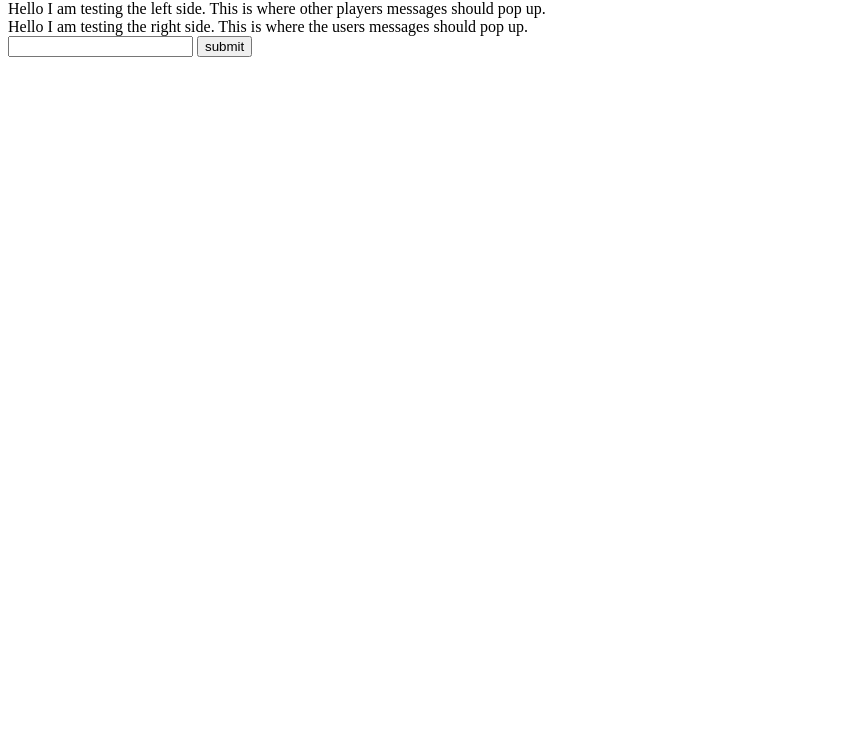
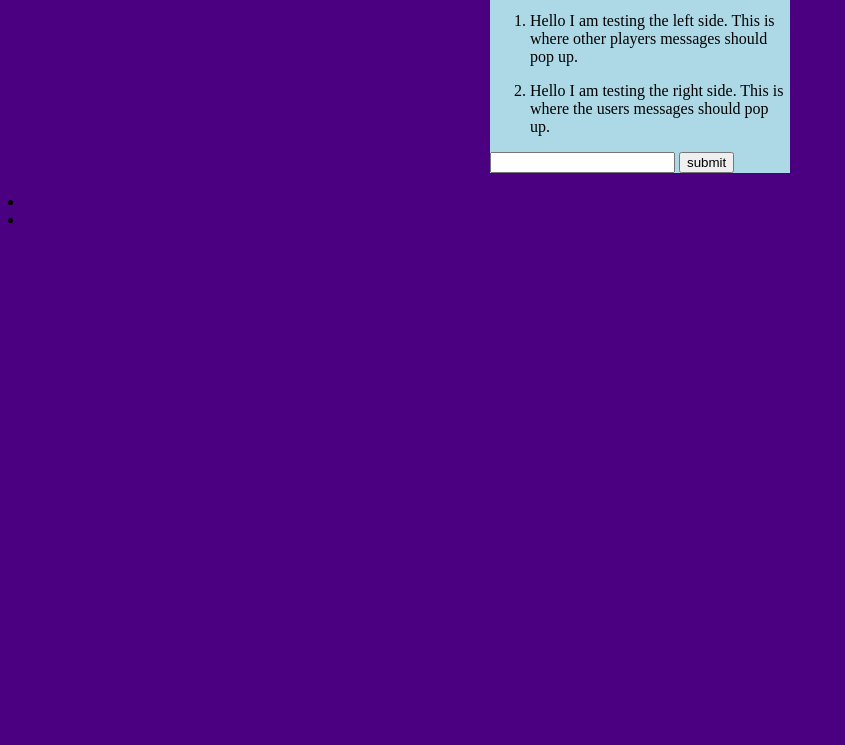
Before and after one commit to juderoque/ubiquitous-octo-waddle, a website: page chat-dev/chat.html in a window 1280 px wide. Shown: the part 55-800 px from the top of the page, without its empty margins (0-845 px from the left). Drawn offline with Linux system fonts and the light colour scheme.

Commit message:
html and css for chatbox

```diff
--- /dev/null
+++ b/chat-dev/chat.css
@@ -0,0 +1,22 @@
+html {
+  box-sizing:
+  font-family: arial;
+  background-color: indigo;
+
+}
+
+/*chat container*/
+.chat-box {
+  margin-right: 25%;
+  margin-bottom: 25%;
+  width: 300px;
+  margin: 20px auto;
+
+
+}
+
+.header {
+  background-color: lightblue;
+
+
+}
--- a/chat-dev/chat.html
+++ b/chat-dev/chat.html
@@ -1,30 +1,52 @@
 <!--html interface for chat-->
 <!--link css to html-->
+<!DOCTYPE html>
+<head>
+  <!--put css link here-->
+  <link rel = "stylesheet" type = "text/css" href = "chat.css" />
+
+  </head>
+<body>
+
+  <section class="chat-box">
+  <div class="header">
+    <h1>Chat with players</h1>
 
 
-  <div class="chat-box">
-  <div class="header">
-    <h2>Chat with players</h2>
+  <ol class="chats">
+    <li>
+    <div class="chats-left"> <!--everyone else-->
+      <p> Hello I am testing the left side.
+      This is where other players messages should pop up. </p>
+      </div>
+      </li>
 
-
-  <div class="chats">
-    <div class="chats-left"> <!--everyone else-->
-      Hello I am testing the left side.
-      This is where other players messages should pop up.
-      </div>
+      <li>
 
     <div class="chats-right">
       Hello I am testing the right side.<!--yourself-->
       This is where the users messages should pop up.
+
       </div>
-    </div>
+      </li>
+    </ol>
 
 
   <div class="input">
     <input type="text"/>
     <button class="submit-button">submit</button>
   </div>
-</div>
+</<section>
+
+</section>
+
+<!--class for distinguishing messages? -->
+<li class="self">
+    <!-- ... -->
+  </li>
+  <li class="other">
+    <!-- ... -->
+  </li>
 
 <!--pop up window
 <div class="chat-popup" id="myForm">
@@ -40,3 +62,6 @@ onclick="closeForm()">Close</button>
   </form>
 </div>
 -->
+
+</body>
+</html>
```
